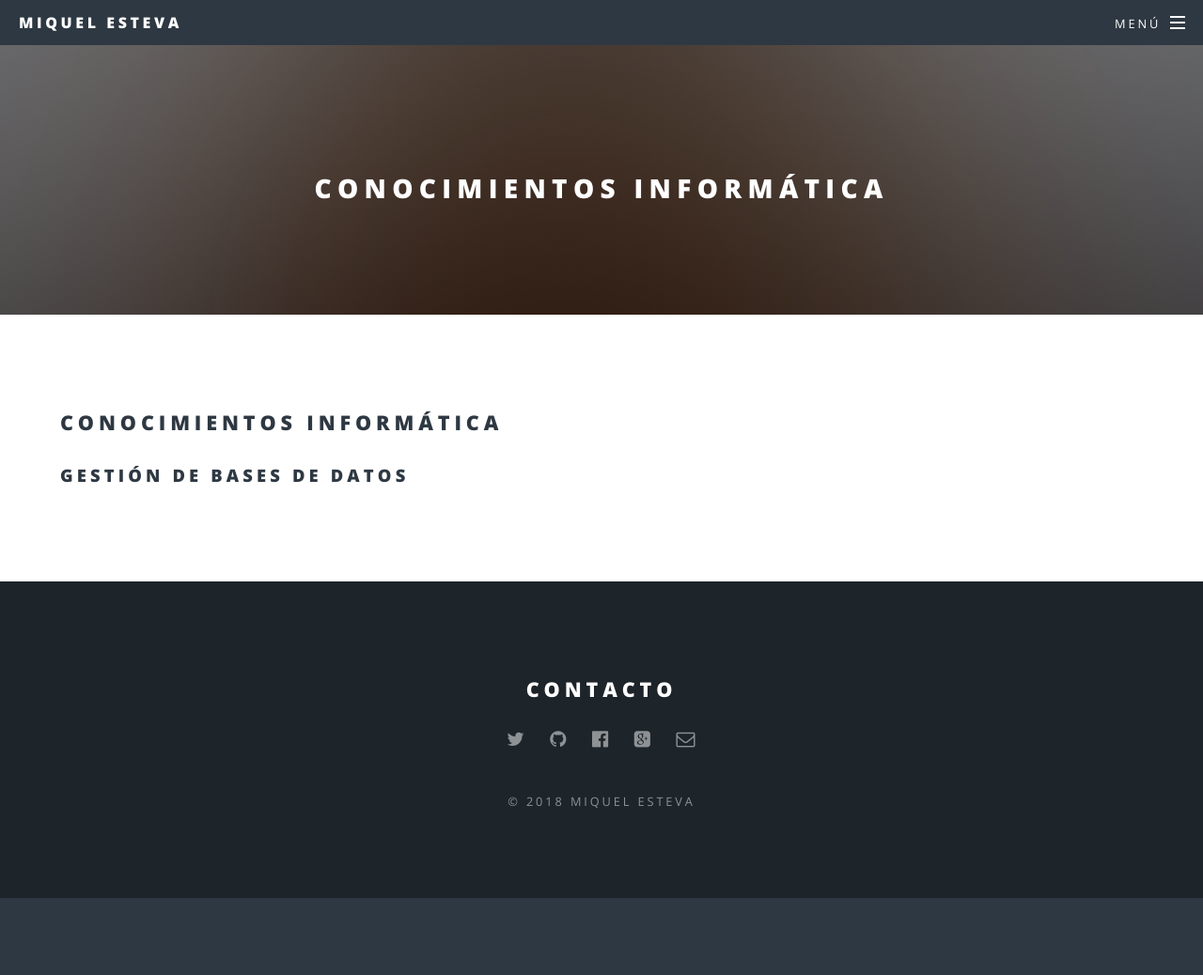
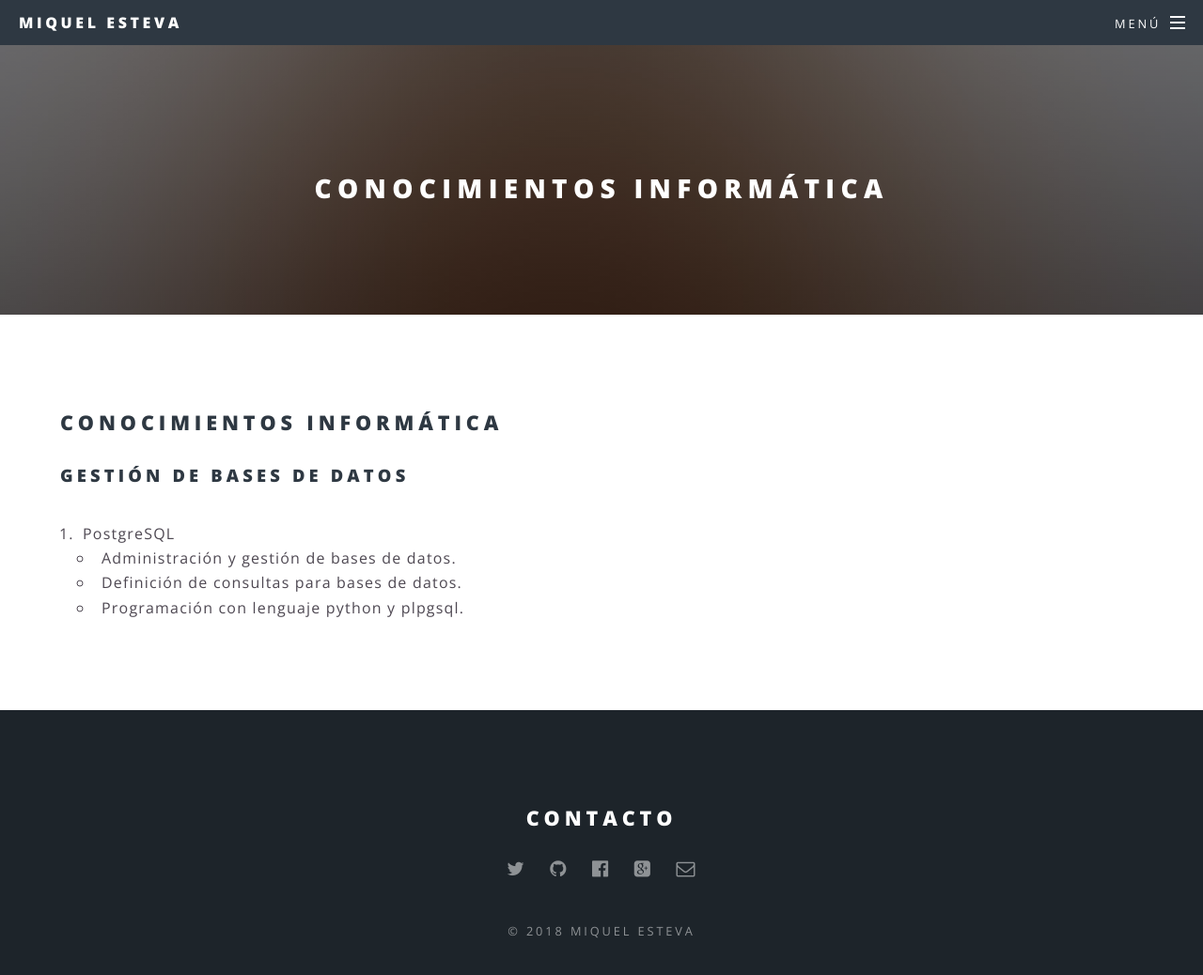
Before and after one commit to miquelesteva/miquelesteva.github.io, a Jekyll site: the page built from conocimientos.html, in a window 1280 px wide and 1094 px high. Shown: the top 1038 px of the window at 94% size. Built offline with Jekyll 4.4.1, drawn with Linux system fonts in a browser that asks for light colours.

Commit message:
conocimientos.html

```diff
--- a/conocimientos.html
+++ b/conocimientos.html
@@ -7,4 +7,13 @@
 
 <h3>Gestión de Bases de datos</h3>
 
-<p></p>
+<p>
+	<ol>
+		<li value="1">PostgreSQL</li>
+			<ul>
+				<li type="circle">Administración y gestión de bases de datos.</li>
+				<li type="circle">Definición de consultas para bases de datos.</li>
+				<li type="circle">Programación con lenguaje python y plpgsql.</li>
+			</ul>
+	</ol>
+</p>
```
